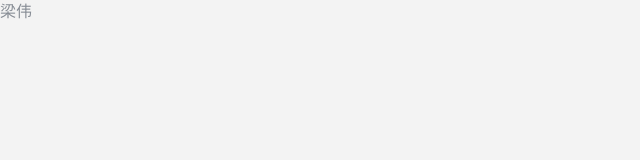
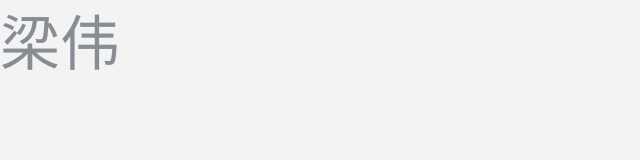
Before and after one commit to shinelp100/baseCss, a plain HTML site: page src/index.html in a window 1280 px wide. Shown: the whole page, without its empty margins (0-640 px from the left). Drawn offline with nearby package versions, Linux system fonts and the light colour scheme; files that its build step writes are made by us from their sources.

Commit message:
提交代码

```diff
--- a/src/css/index.less
+++ b/src/css/index.less
@@ -1,5 +1 @@
 @import "../libs/css/base";
-
-.test {
-  .fz(@fz16);
-}
--- a/src/index.html
+++ b/src/index.html
@@ -6,6 +6,6 @@
     <link rel="stylesheet" href="css/index.css">
 </head>
 <body>
-<div class="test">梁伟</div>
+<div class="test fz60">梁伟</div>
 </body>
 </html>
--- a/src/libs/css/base.less
+++ b/src/libs/css/base.less
@@ -1,3 +1,4 @@
+@import "./normalize";
 /** 基础公共样式 **/
 *{
   -webkit-box-sizing: border-box;
```
Also changed, not shown: src/libs/css/base.css, src/libs/css/normalize.css (added), src/libs/css/normalize.less (renamed from normalize.css).
